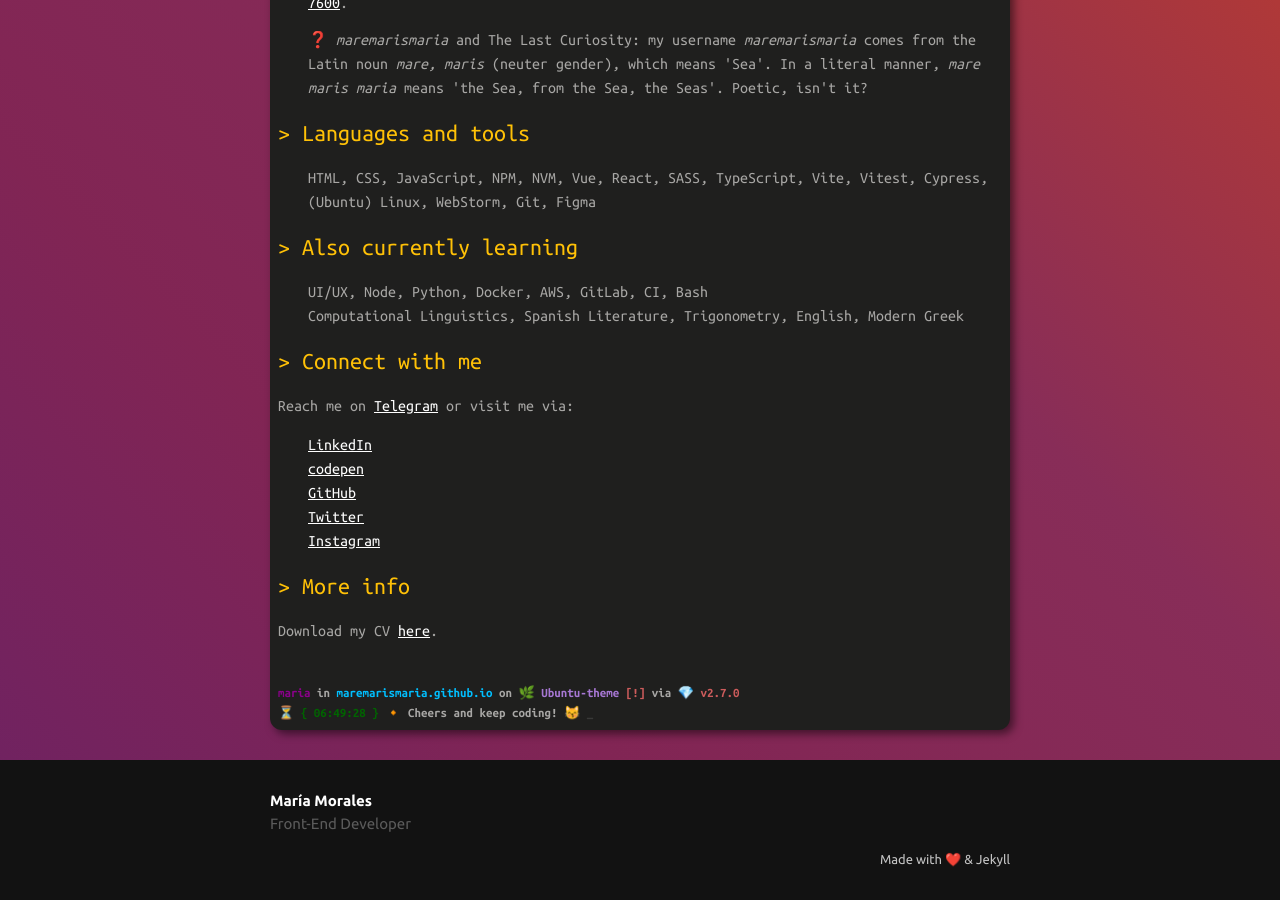
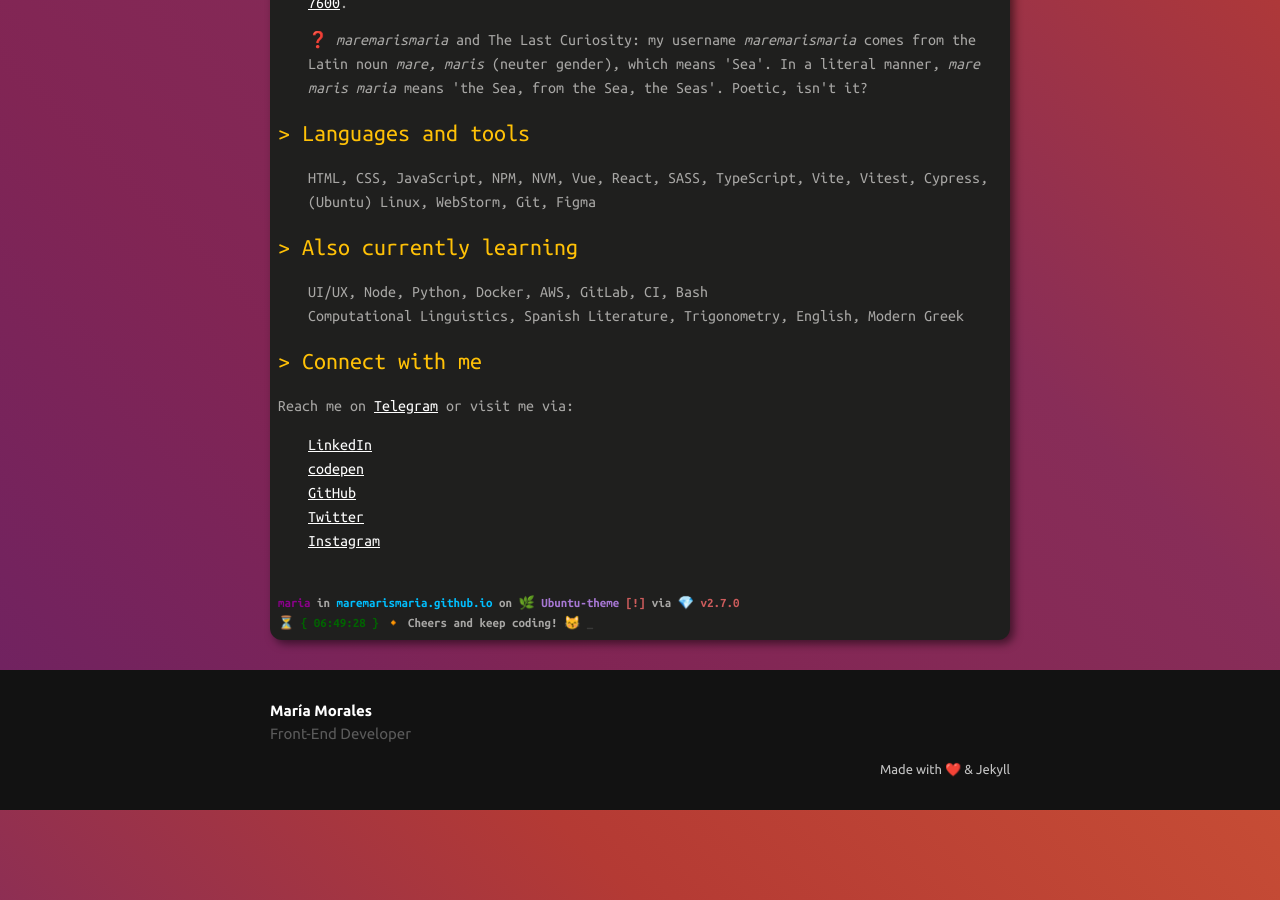
Before and after one commit to maremarismaria/identity-card, a Jekyll site: the page built from index.html, in a window 1280 px wide and 900 px high, scrolled down 835 px. Built offline with Jekyll 4.4.1, drawn with Linux system fonts in a browser that asks for light colours.

Commit message:
🍱 Update bio

```diff
--- a/index.html
+++ b/index.html
@@ -49,8 +49,6 @@ layout: default
             <li><a href="https://twitter.com/maremarismaria" target="_blank" rel="noreferrer">Twitter</a></li>
             <li><a href="https://instagram.com/maremarismaria" target="_blank" rel="noreferrer">Instagram</a></li>
         </ul>
-        <h2>> More info</h2>
-        <p>Download my CV <a href="{{ "/assets/Curriculum_Maria_Morales_Padron.pdf" | relative_url }}" target="_blank" rel="noreferrer" download>here</a>.</p>
         <div class="console-header">
             <p class="command"><span class="name">maria</span> in <span class="repo">maremarismaria.github.io</span> on 🌿 <span class="branch">Ubuntu-theme</span> <span class="versioning">[!]</span> via 💎 <span class="versioning">v2.7.0</span></p>
             <p class="command">⏳ <span class="timestamp">{ 06:49:28 }</span> 🔸 <span>Cheers and keep coding! 😽&nbsp;</span><span class="pulse">_</span></p>
```
